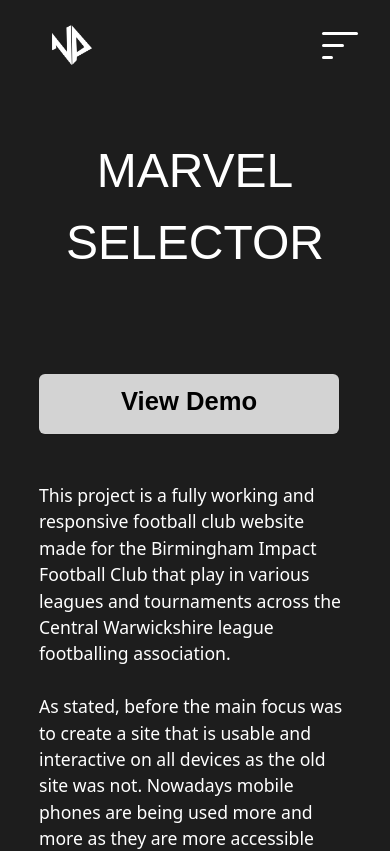
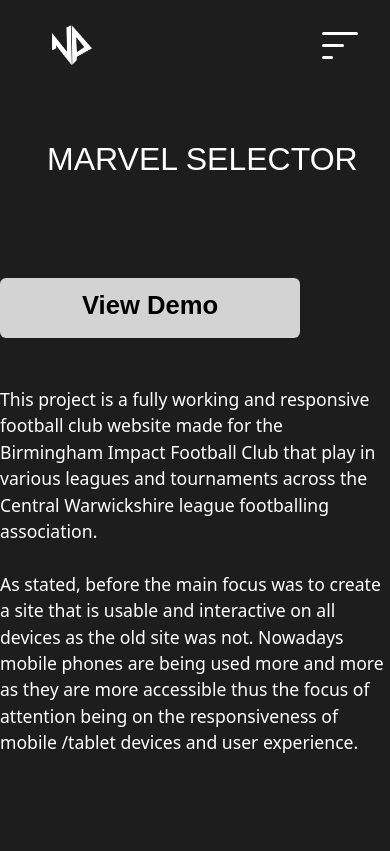
Before and after one commit to Nathan-47/nathanparchment.com-v03, a React (Create React App) app: page /marvelapi in a window 390 px wide. Shown: the top 851 px of the page. Built offline with nearby package versions, Linux system fonts and the light colour scheme; a web font is replaced by a local one.

Commit message:
Add files via upload

```diff
--- a/src/sass/style.scss
+++ b/src/sass/style.scss
@@ -467,7 +467,7 @@
 
 
 // About
-.about-heading{
+.about-heading {
   font-family: $archivo;
   color: $secondary-color;
   font-size: 2rem;
@@ -592,6 +592,15 @@
   width: 50% !important;
   margin: 0 auto;
 }
+.project-heading{
+  font-family: $archivo;
+  color: $secondary-color;
+  font-size: 2rem;
+  text-transform: uppercase;
+  padding: 15px;
+  margin: 20px auto;
+  margin-left: 8em;
+}
 .col-3 {
   width: 100%;
   display: inline-flex;
@@ -648,6 +657,9 @@
   .card-body {
     width: 70% !important;
   }
+  .project-heading{
+    margin-left: 4em;
+  }
 }
 
 @media screen and (max-width: 1610px) {
@@ -680,6 +692,9 @@
   .col-3 {
     width: 25%;
     padding: 7px;
+  }
+  .project-heading{
+    margin-left: 2em;
   }
 }
 
@@ -723,10 +738,16 @@
 
   @media screen and (max-width: 850px) {
   .card {
-    display: grid;
+    display: inline-flex;
+  }
+  .width-body {
+    width: 100% !important;
   }
   .card-body {
     width: 80% !important;
+  }
+  .project-heading {
+    margin-left: 3em;
   }
   .card-image img {
     border-radius: 15px;
@@ -738,19 +759,42 @@
   .card-content {
     padding: 5px;
     margin-top: 20px;
-}
+  }
   }
 
 @media screen and (max-width: 600px) {
-  .col-3 {
+.col-3 {
     width: 49%;
     display: inline-block;
     padding: 6px;
 }
+.project-heading {
+  margin-left: 2em;
+}
+.card {
+  display: inline-block;
+}
+.card-image {
+  width: 100%;
+  padding: 10px;
+}
+.card-content {
+  margin-top: 5px;
+  padding: 20px;
+}
+#card-title {
+  font-size: 1.2rem;
+}
 }
 
 @media screen and (max-width: 500px) {
-  .col-3 {width: 100%;}
+.col-3 {width: 100%;}
+.project-heading {
+  margin-left: 1em;
+}
+.card-body {
+  width: 90% !important;
+}
 }
 
 
@@ -759,15 +803,6 @@
   width: 70%;
   margin: auto;
   margin-top: 80px;
-}
-.project-heading{
-  font-family: $archivo;
-  color: $secondary-color;
-  text-align: center;
-  font-size: 3rem;
-  text-transform: uppercase;
-  padding: 15px;
-  margin: 20px auto;
 }
 .project-content {
   color: $secondary-color;
```
